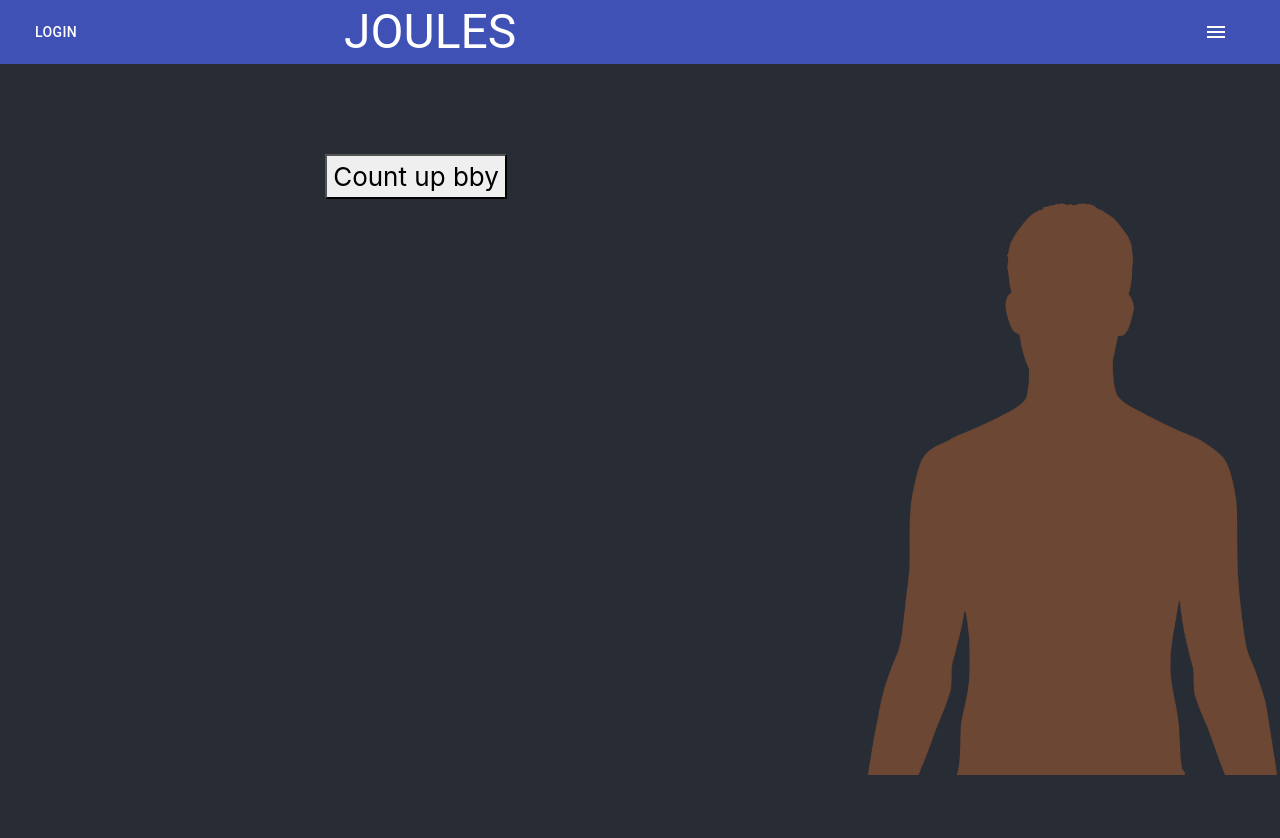
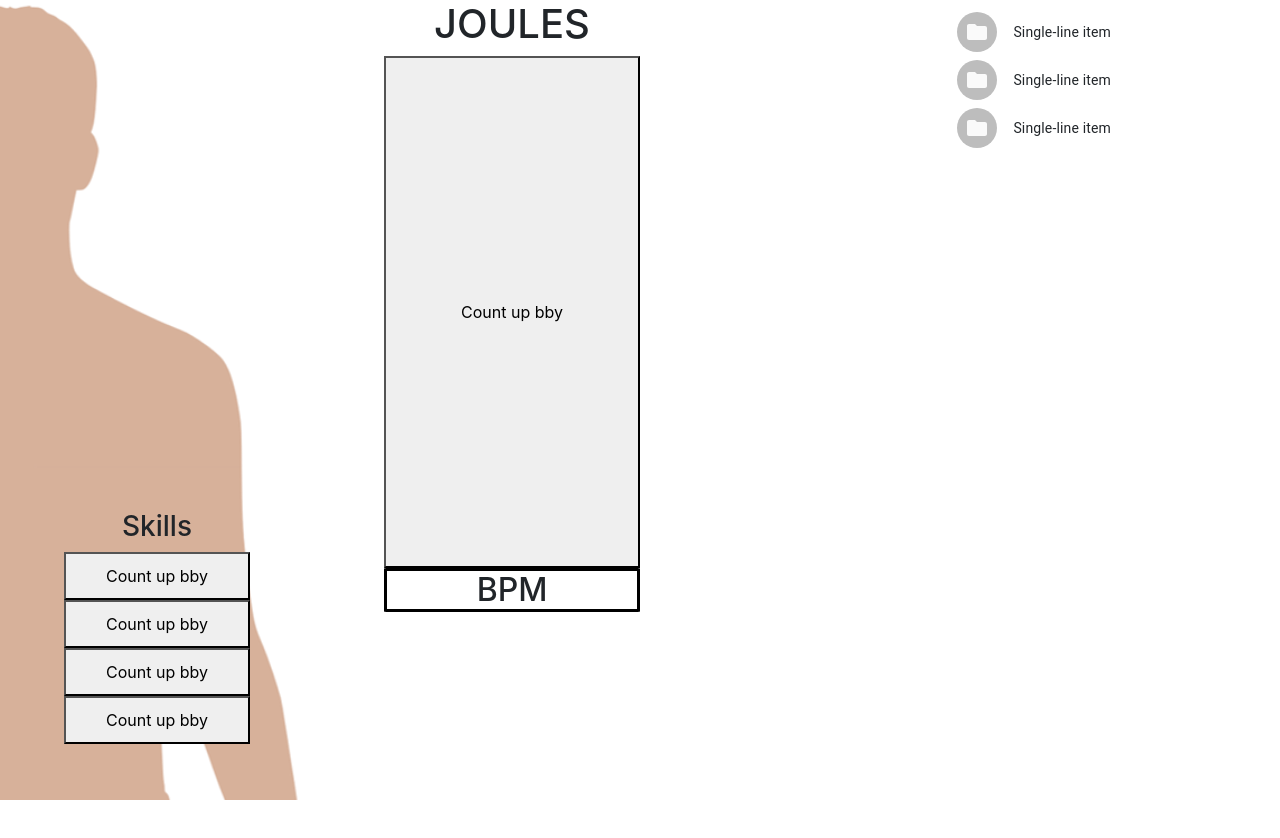
Before and after one commit to KieranMDolan/UQCS-Hackathon-2020, a React (Create React App) app in the folder client/: page / in a window 1280 px wide. Shown: the top 838 px of the page. After the commit the page ends 800 px from the top, so only its background shows below. Built offline with nearby package versions, Linux system fonts and the light colour scheme.

Commit message:
Game screen

```diff
--- a/client/src/App.css
+++ b/client/src/App.css
@@ -1,16 +1,56 @@
 .App {
   text-align: center;
+  height:100vh;
+  width:100vw;
+  overflow:none;
+  display:flex;
+  flex-direction: row;
 }
 
-.App-logo {
-  height: 40vmin;
-  pointer-events: none;
+
+.heart {
+  width:20vw;
+  height:40vw;
 }
 
-.main {
+.body {
+  text-align: left;
+}
+
+.bpm {
+  border-radius: 1%;
+  border-color: black;
+  border-style: solid;
+}
+
+.skill-container {
   display:flex;
   flex-direction: column;
+  left:5vw;
+  bottom:7vh;
+  position: absolute;
+}
 
+.skill-button {
+  padding: 10px 40px;
+}
+
+.game-container {
+  display:flex;
+  flex-direction:column;
+  left:30vw;
+  position:absolute;
+}
+
+.list-container {
+  display:flex;
+  flex-direction:column;
+  left:50%;
+  position:absolute;
+}
+
+.list-item {
+  font-size: 20cm;
 }
 
 @media (prefers-reduced-motion: no-preference) {
--- a/client/src/App.js
+++ b/client/src/App.js
@@ -1,41 +1,53 @@
-import React, { useState } from 'react';
-import logo from './logo.svg';
+import { Avatar, List, ListItem, ListItemAvatar } from '@material-ui/core';
+import ListItemText from '@material-ui/core/ListItemText';
+import FolderIcon from '@material-ui/icons/Folder';
+import React from 'react';
 import './App.css';
-import NavigationBar from './components/NavBar';
-import PersistentDrawerRight from './components/SideBar'
-import { makeStyles } from '@material-ui/core/styles';
 import body from './images/body.png';
 
-const useStyles = makeStyles((theme) => ({
-  root: {
-    flexGrow: 1,
-  },
-  heart: {
-    marginRight: "35vw"
-  },
-  body: {
-    marginLeft: "auto",
-    height: "45vw"
-  }
-}));
+function generate(element) {
+  return [0, 1, 2].map((value) =>
+    React.cloneElement(element, {
+      key: value,
+    }),
+  );
+}
 
 function App() {
-  const classes = useStyles();
-
+  const numbers = [1, 2, 3, 4, 5];
   return (
 
     <div className="App">
-      <NavigationBar></NavigationBar>
-      <div className="main">
-        <div className=""></div>
+      <img className="body" src={body} />
 
-        <header className="App-header">
-          <button className={classes.heart}>Count up bby</button>
-          <img className={classes.body} src={body}/>
-        </header>
-
+      <div className="skill-container">
+        <h3>Skills</h3>
+        <button className="skill-button">Count up bby</button>
+        <button className="skill-button">Count up bby</button>
+        <button className="skill-button">Count up bby</button>
+        <button className="skill-button">Count up bby</button>
       </div>
 
+      <div className="game-container">
+        <h1>JOULES</h1>
+        <button className="heart">Count up bby</button>
+        <h2 className="bpm">BPM</h2>
+      </div>
+
+      <List className="list-container" dense="true">
+        {generate(
+          <ListItem className="list-item">
+            <ListItemAvatar>
+              <Avatar>
+                <FolderIcon />
+              </Avatar>
+            </ListItemAvatar>
+            <ListItemText
+              primary="Single-line item"
+            />
+          </ListItem>,
+        )}
+      </List>
 
     </div>
   );
```
Also changed, not shown: client/src/images/body.png, 1 other file (tests, documents, lock files or other folders).
